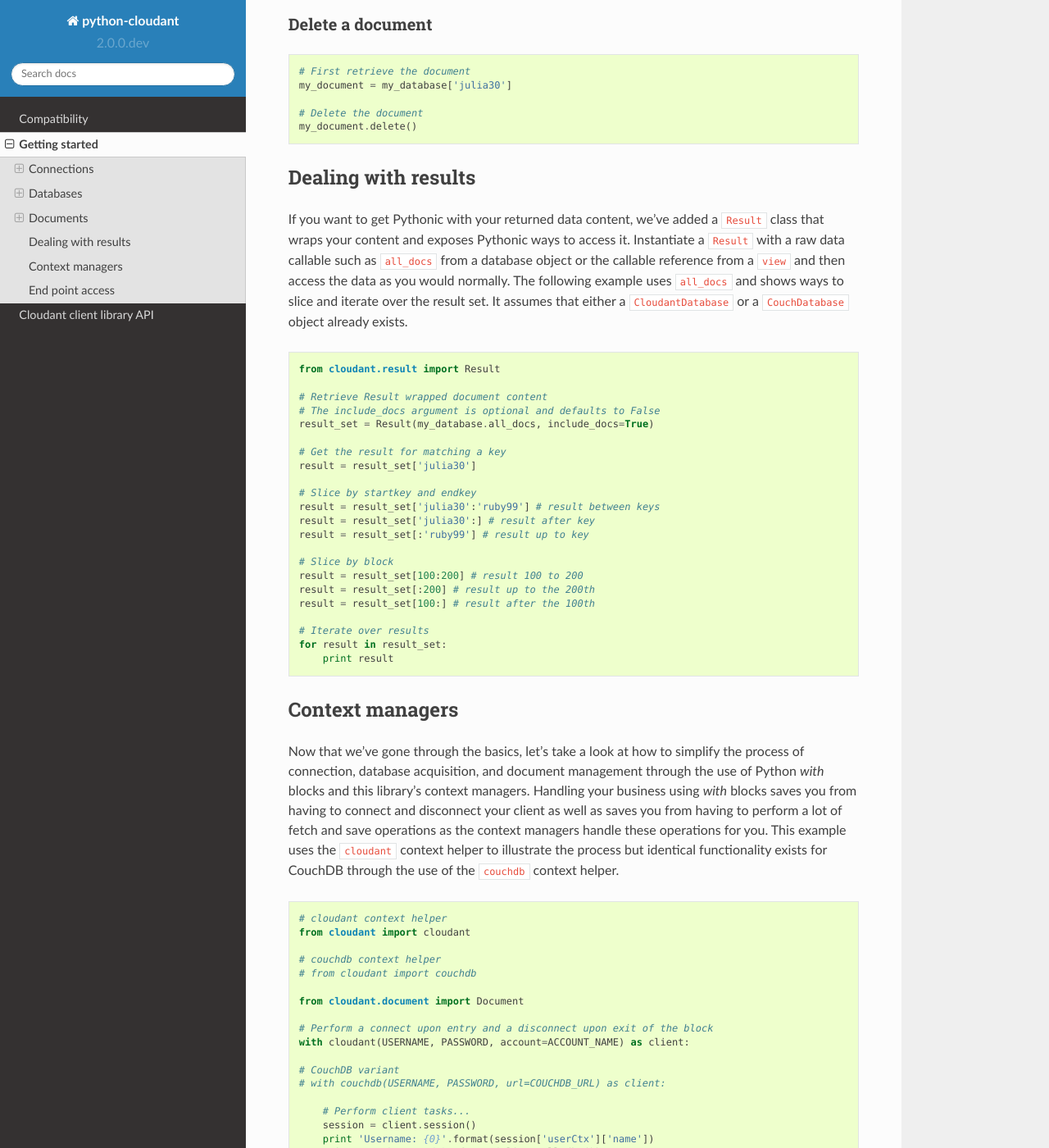
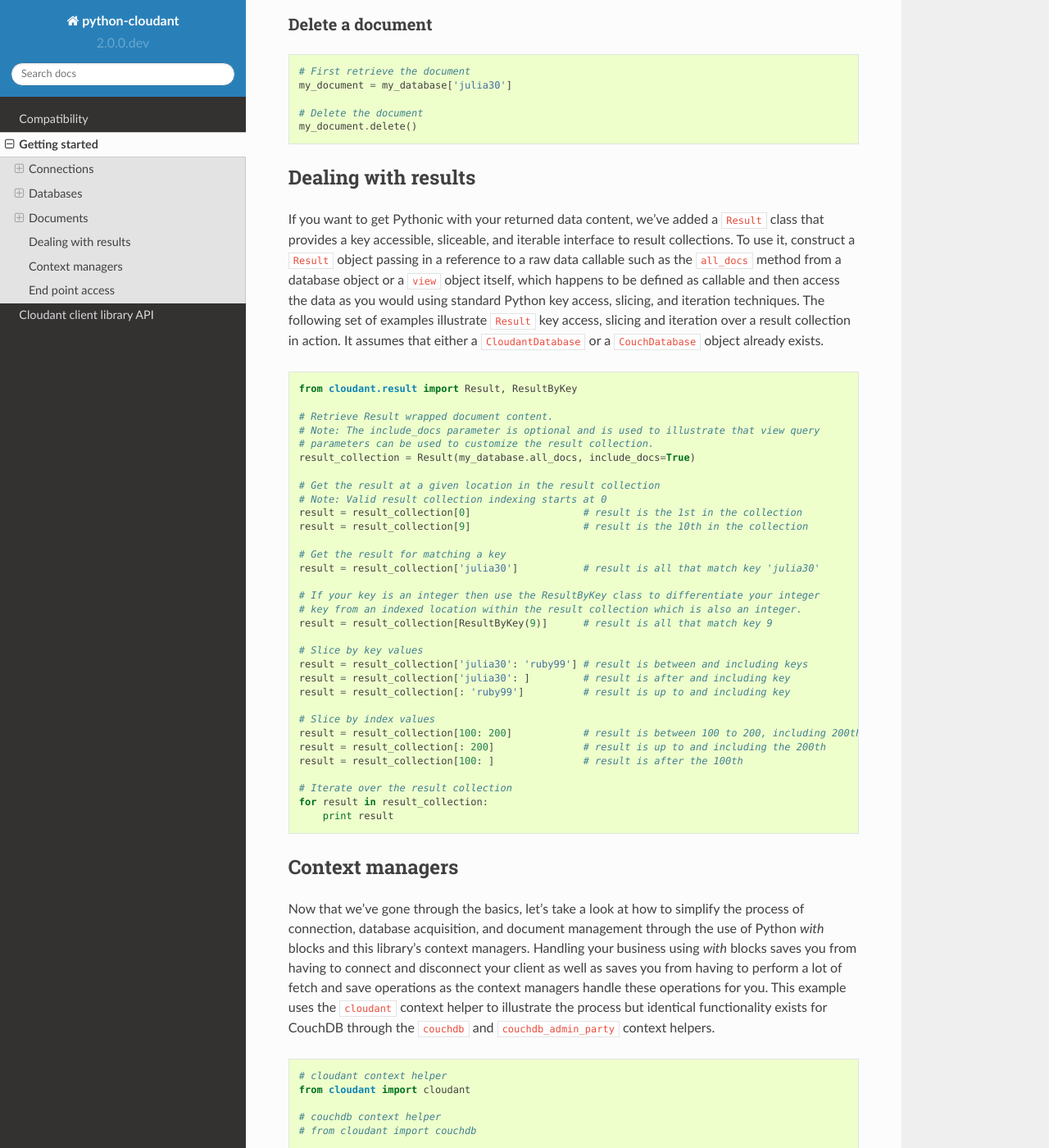
Before and after one commit to cloudant/python-cloudant, a Sphinx documentation site: the page built from docs/getting_started.rst, in a window 1280 px wide and 1400 px high, scrolled down 2975 px. Shown: the whole window at 82% size. Built offline with Sphinx 7.4.7 and the Read the Docs theme 2.0.0, drawn with Linux system fonts in a browser that asks for light colours.

Commit message:
Documentation updates due to Result validation work
- Update the Dealing with Results in Getting Started section
- Update get_view_result docstring in database module
- Update all_docs docstring in database module
- Update custom_result docstring in database module
- Update View class docstring
- Update __call__ docstring in views module
- Update make_result docstring in views module
- Update custom_result docstring in views module

```diff
--- a/docs/getting_started.rst
+++ b/docs/getting_started.rst
@@ -182,36 +182,49 @@
 ********************
 
 If you want to get Pythonic with your returned data content, we've added a
-``Result`` class that wraps your content and exposes Pythonic ways to access it.
-Instantiate a ``Result`` with a raw data callable such as ``all_docs`` from a
-database object or the callable reference from a ``view`` and then access the
-data as you would normally.  The following example uses ``all_docs`` and shows
-ways to slice and iterate over the result set.  It assumes that either a
-``CloudantDatabase`` or a ``CouchDatabase`` object already exists.
+``Result`` class that provides a key accessible, sliceable, and iterable
+interface to result collections.  To use it, construct a ``Result`` object
+passing in a reference to a raw data callable such as the ``all_docs`` method
+from a database object or a ``view`` object itself, which happens to be defined
+as callable and then access the data as you would using standard Python key
+access, slicing, and iteration techniques.  The following set of examples
+illustrate ``Result`` key access, slicing and iteration over a result collection
+in action.  It assumes that either a ``CloudantDatabase`` or a ``CouchDatabase``
+object already exists.
 
 .. code-block:: python
 
-    from cloudant.result import Result
+    from cloudant.result import Result, ResultByKey
 
-    # Retrieve Result wrapped document content
-    # The include_docs argument is optional and defaults to False
-    result_set = Result(my_database.all_docs, include_docs=True)
+    # Retrieve Result wrapped document content.
+    # Note: The include_docs parameter is optional and is used to illustrate that view query
+    # parameters can be used to customize the result collection.
+    result_collection = Result(my_database.all_docs, include_docs=True)
+
+    # Get the result at a given location in the result collection
+    # Note: Valid result collection indexing starts at 0
+    result = result_collection[0]                   # result is the 1st in the collection
+    result = result_collection[9]                   # result is the 10th in the collection
 
     # Get the result for matching a key
-    result = result_set['julia30']
+    result = result_collection['julia30']           # result is all that match key 'julia30'
 
-    # Slice by startkey and endkey
-    result = result_set['julia30':'ruby99'] # result between keys
-    result = result_set['julia30':] # result after key
-    result = result_set[:'ruby99'] # result up to key
+    # If your key is an integer then use the ResultByKey class to differentiate your integer
+    # key from an indexed location within the result collection which is also an integer.
+    result = result_collection[ResultByKey(9)]      # result is all that match key 9
 
-    # Slice by block
-    result = result_set[100:200] # result 100 to 200
-    result = result_set[:200] # result up to the 200th
-    result = result_set[100:] # result after the 100th
+    # Slice by key values
+    result = result_collection['julia30': 'ruby99'] # result is between and including keys
+    result = result_collection['julia30': ]         # result is after and including key
+    result = result_collection[: 'ruby99']          # result is up to and including key
 
-    # Iterate over results
-    for result in result_set:
+    # Slice by index values
+    result = result_collection[100: 200]            # result is between 100 to 200, including 200th
+    result = result_collection[: 200]               # result is up to and including the 200th
+    result = result_collection[100: ]               # result is after the 100th
+
+    # Iterate over the result collection
+    for result in result_collection:
         print result
 
 ****************
@@ -225,8 +238,8 @@
 disconnect your client as well as saves you from having to perform a lot of
 fetch and save operations as the context managers handle these operations for
 you.  This example uses the ``cloudant`` context helper to illustrate the
-process but identical functionality exists for CouchDB through the use of the
-``couchdb`` context helper.
+process but identical functionality exists for CouchDB through the ``couchdb``
+and ``couchdb_admin_party`` context helpers.
 
 .. code-block:: python
 
```
Also changed, not shown: 2 other files.
